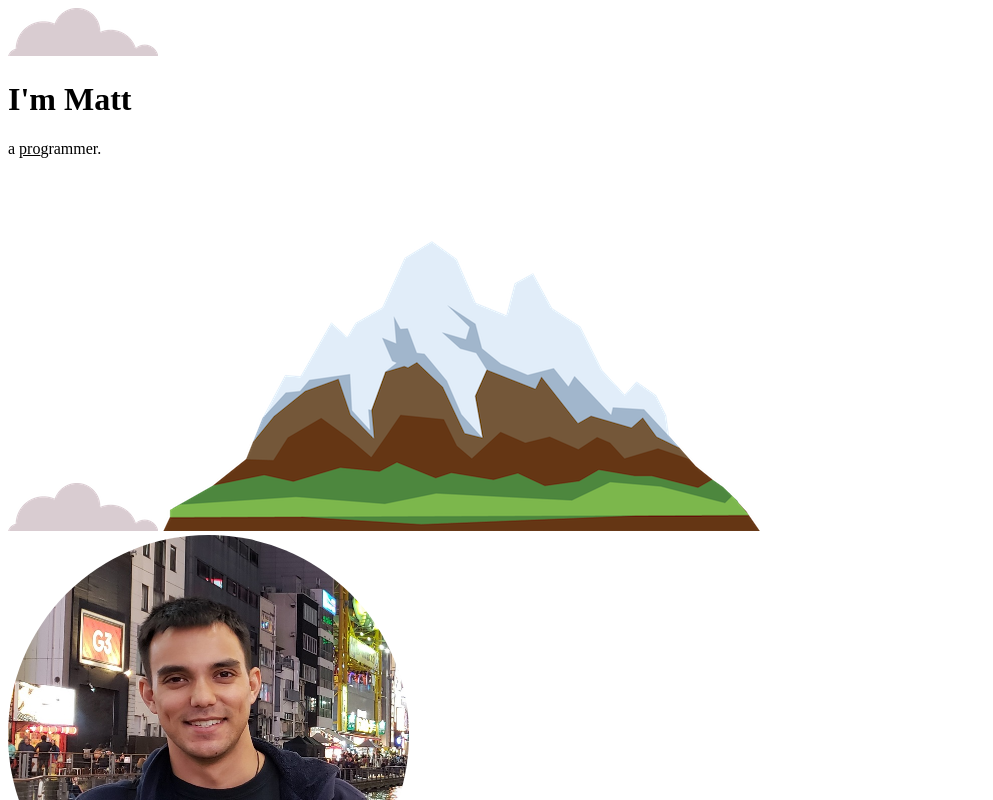
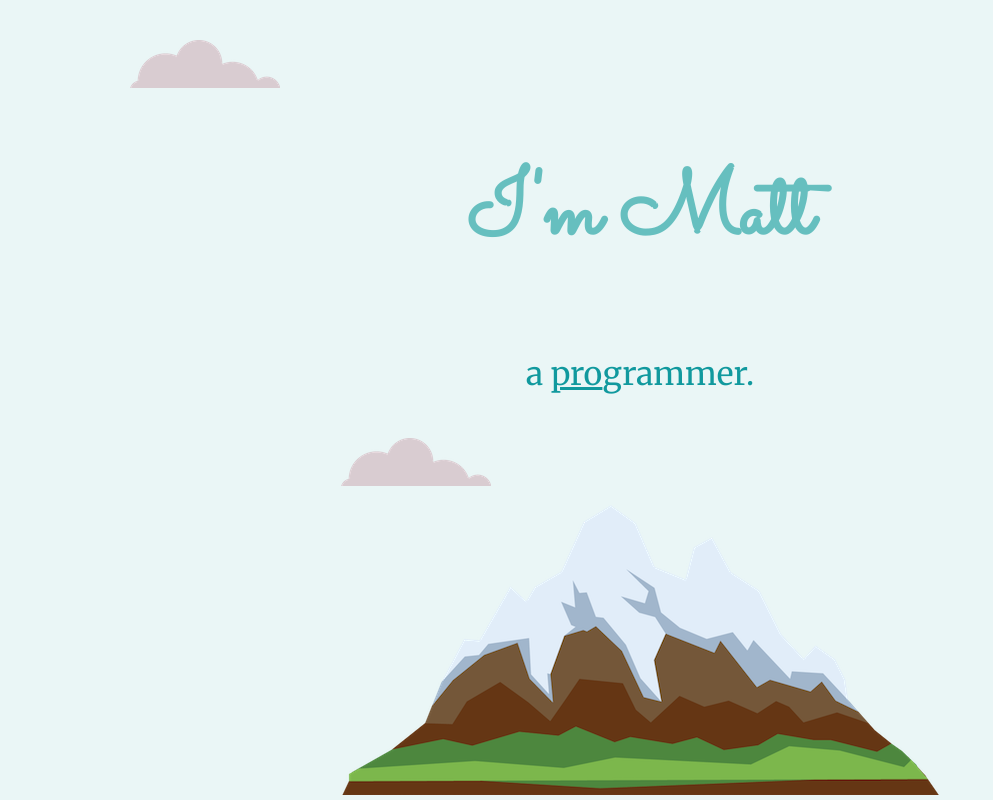
Before and after one commit to Sundalo/personal-website, a plain HTML site: page index.html in a window 1280 px wide. Shown: the top 800 px of the page, without its empty margins (0-993 px from the left). Drawn offline with Linux system fonts and the light colour scheme; the site is published under a folder, as on GitHub Pages, so addresses that start at the root find nothing.

Commit message:
Update index.html

```diff
--- a/index.html
+++ b/index.html
@@ -3,7 +3,7 @@
   <head>
     <meta charset="utf-8">
     <title>Mattimus Dominus</title>
-    <link rel="stylesheet" href="/personal-website/CSS/styles.css">
+    <link rel="stylesheet" href="personal-website/CSS/styles.css">
     <link rel="icon" href="favicon.ico">
     <link href="https://fonts.googleapis.com/css?family=Merriweather|Merriweather+Sans|Montserrat|Sacramento&display=swap" rel="stylesheet">
   </head>
```
